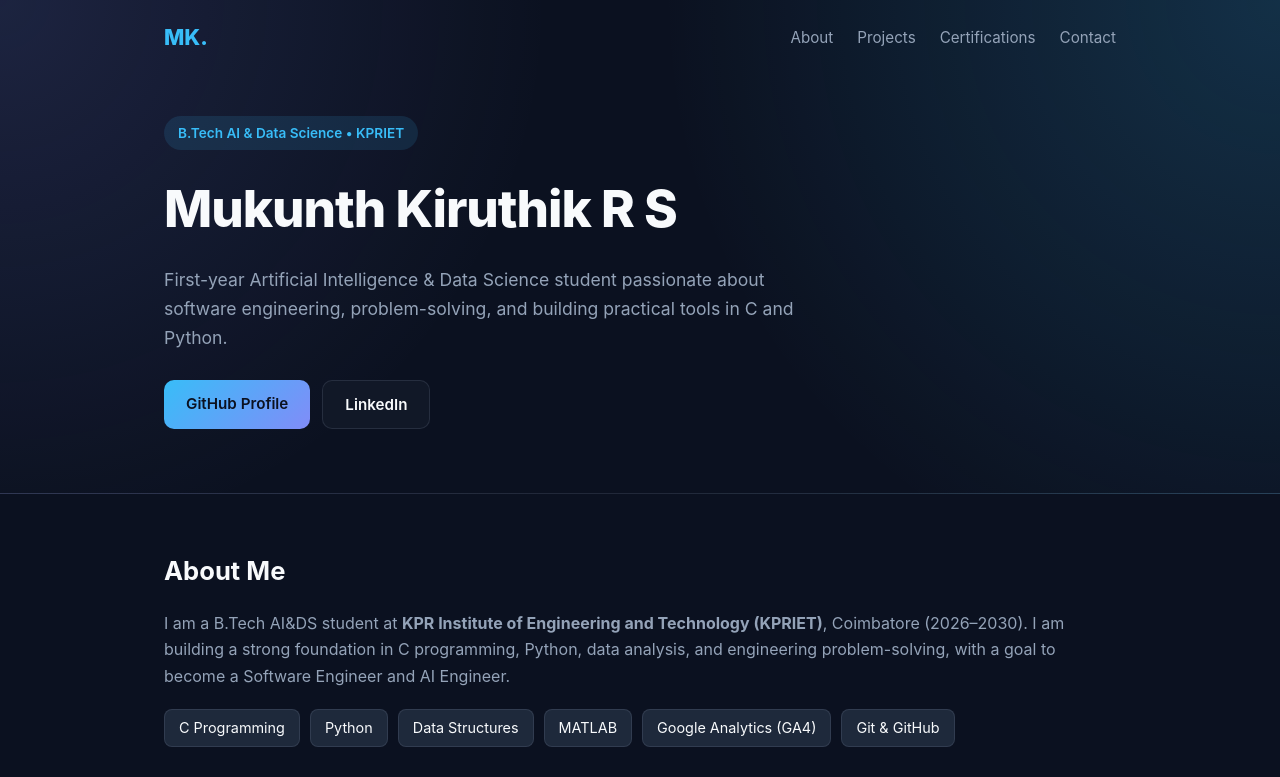
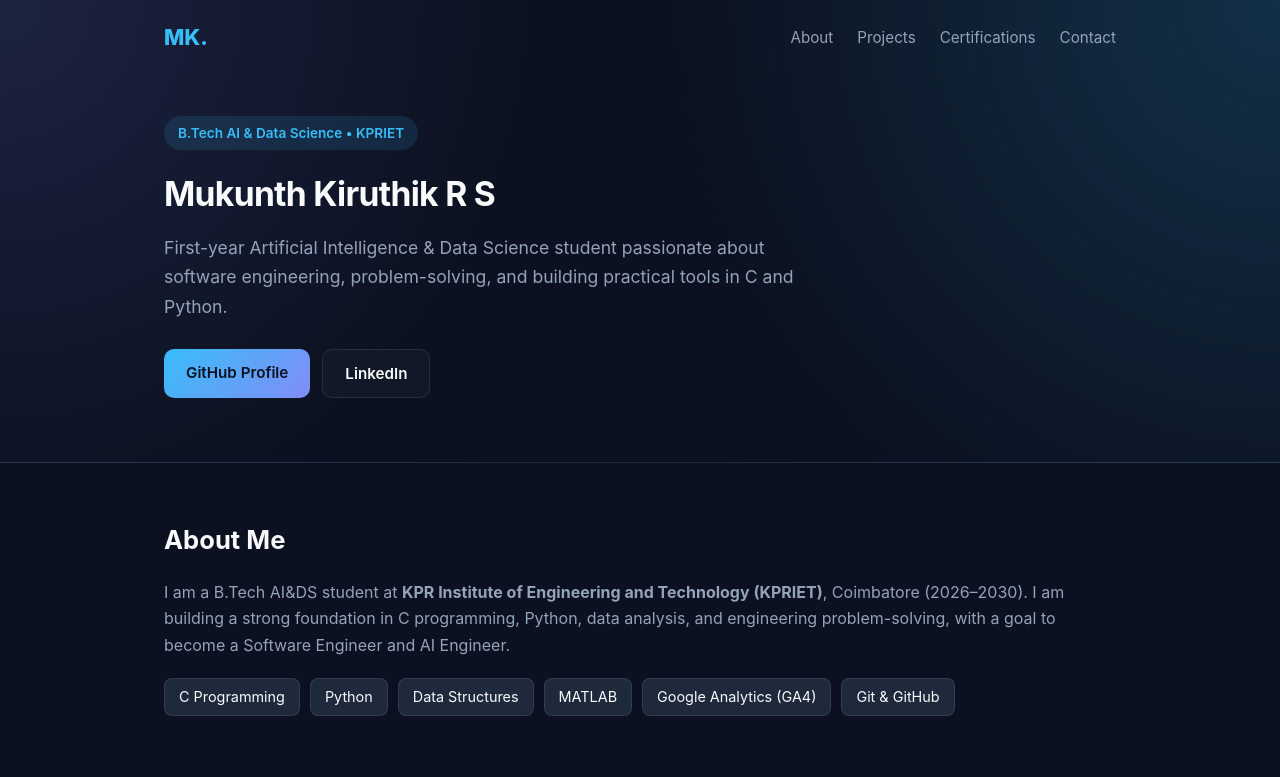
Before and after one commit to mukunthkiruthik-ai/mukunthkiruthik-ai.github.io, a plain HTML site: page index.html in a window 1280 px wide. Shown: the top 777 px of the page. Drawn offline with Linux system fonts and the light colour scheme.

Commit message:
Make hero heading name smaller

```diff
--- a/style.css
+++ b/style.css
@@ -81,10 +81,10 @@ body {
 }
 
 h1 {
-  font-size: clamp(2rem, 5vw, 3.2rem);
-  font-weight: 800;
+  font-size: clamp(1.5rem, 3vw, 2.1rem);
+  font-weight: 700;
   letter-spacing: -0.02em;
-  margin-bottom: 14px;
+  margin-bottom: 12px;
 }
 
 .subtitle {
```
